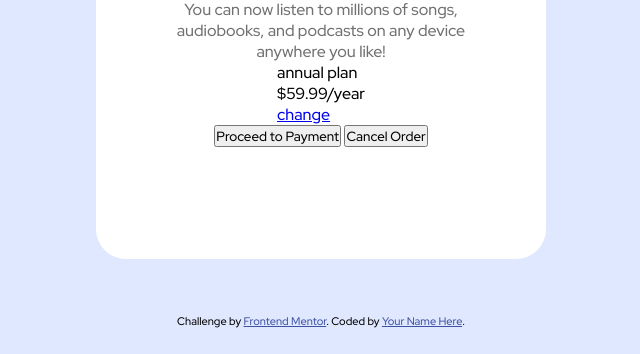
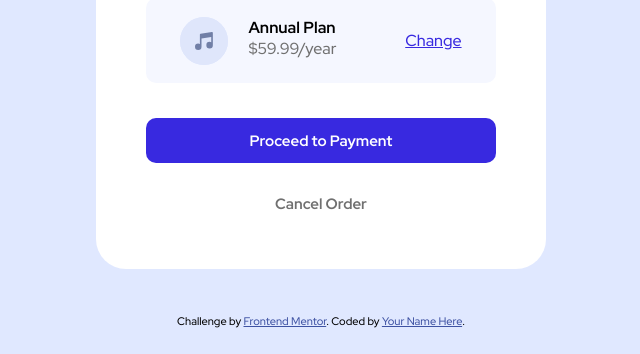
Before and after one commit to leanghok120/Order-Summary-Component, a plain HTML site: page index.html in a window 1280 px wide. Shown: the part 446-800 px from the top of the page, without its empty margins (319-959 px from the left). Drawn offline with Linux system fonts and the light colour scheme.

Commit message:
Complete the card component

```diff
--- a/index.html
+++ b/index.html
@@ -34,12 +34,23 @@
             </p>
           </div>
 
-          <div class="pricing">
-            <p class="plan">annual plan</p>
-            <p class="price">$59.99/year</p>
-            <a href="#" class="change-btn">change</a>
+          <div class="pricing flex">
+            <div class="left-section flex">
+              <div class="img-container">
+                <img
+                  src="images/icon-music.svg"
+                  alt="music-icon"
+                  class="music-icon"
+                />
+              </div>
+              <div class="pricing-info">
+                <p class="plan">Annual Plan</p>
+                <p class="price">$59.99/year</p>
+              </div>
+            </div>
+            <a href="#" class="change-btn">Change</a>
           </div>
-          <div class="btn">
+          <div class="btn flex">
             <button class="proceed-btn">Proceed to Payment</button>
             <button class="cancel-btn">Cancel Order</button>
           </div>
--- a/style.css
+++ b/style.css
@@ -16,6 +16,16 @@ body {
   background-color: hsl(225, 100%, 94%);
 }
 
+button {
+  background-color: white;
+  border: none;
+  height: 45px;
+}
+
+.flex {
+  display: flex;
+}
+
 .container {
   height: 95%;
   align-items: center;
@@ -28,7 +38,7 @@ body {
   background-color: white;
   color: black;
   width: 450px;
-  height: 650px;
+  height: 670px;
   border-radius: 30px;
   overflow: hidden;
 }
@@ -47,6 +57,63 @@ body {
 .description {
   text-align: center;
   width: 350px;
+  margin-bottom: 15px;
+  color: rgb(112, 112, 112);
+}
+
+.pricing {
+  background-color: hsl(225, 100%, 98%);
+  width: 100%;
+  height: 85px;
+  align-items: center;
+  justify-content: space-around;
+  border-radius: 10px;
+  margin-bottom: 35px;
+}
+
+.plan {
+  font-weight: bold;
+}
+
+.price {
+  color: rgb(112, 112, 112);
+}
+
+.change-btn {
+  color: hsl(245, 75%, 52%);
+}
+
+.music-icon {
+  display: block;
+  width: 100%;
+}
+
+.img-container {
+  background-color: hsl(225, 100%, 94%);
+  height: 48px;
+  border-radius: 50%;
+  margin-right: 20px;
+}
+
+.btn {
+  flex-direction: column;
+  width: 100%;
+}
+
+.proceed-btn,
+.cancel-btn {
+  font-weight: bold;
+  font-size: 15px;
+}
+
+.proceed-btn {
+  background-color: hsl(245, 75%, 52%);
+  color: white;
+  border-radius: 10px;
+  margin-bottom: 18px;
+}
+
+.cancel-btn {
   color: rgb(112, 112, 112);
 }
 
@@ -57,7 +124,3 @@ body {
 .attribution a {
   color: hsl(228, 45%, 44%);
 }
-
-.flex {
-  display: flex;
-}
```
